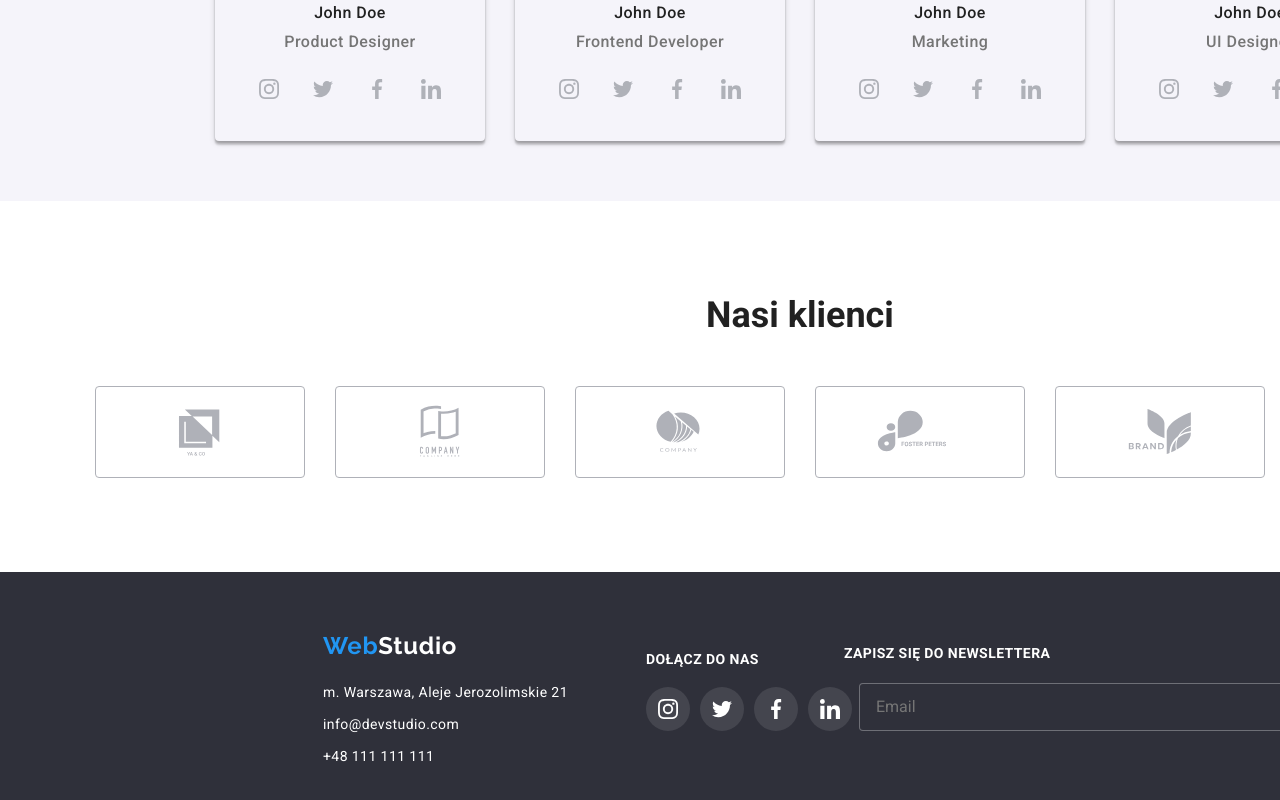
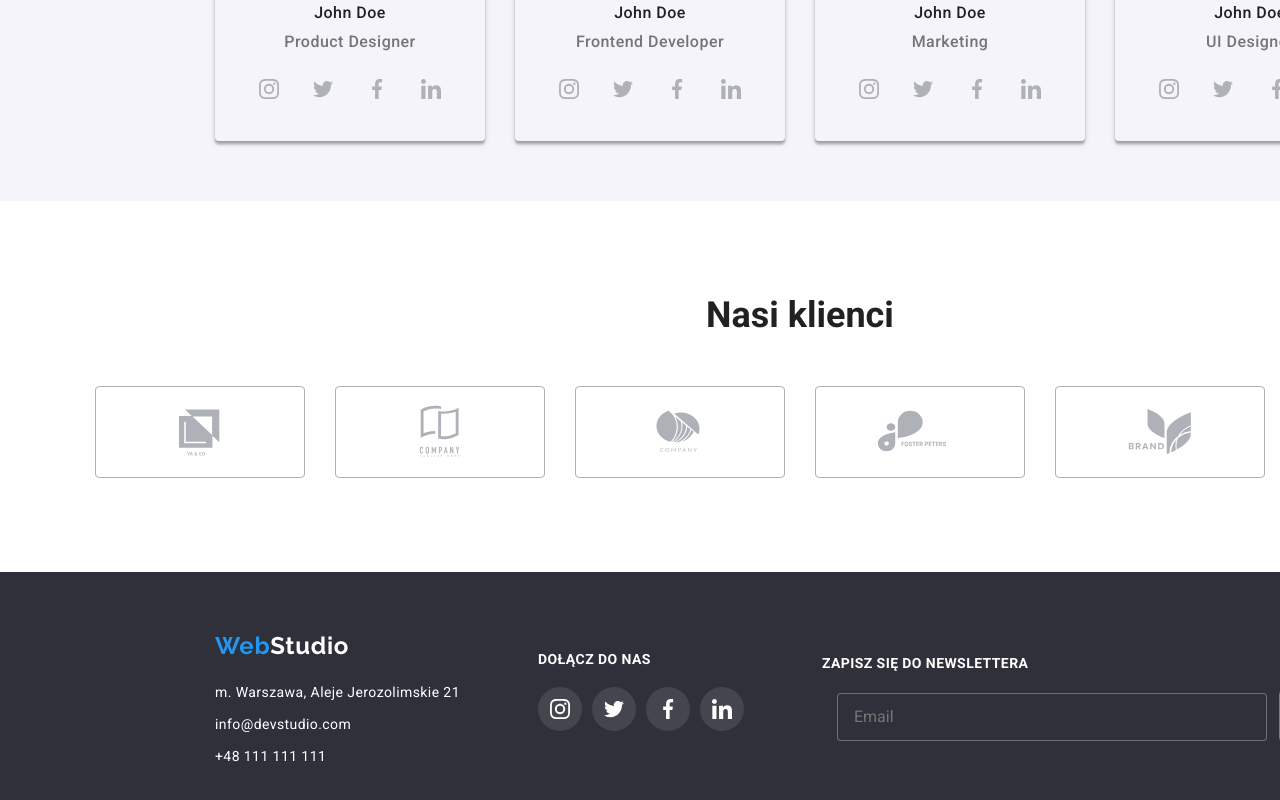
Before and after one commit to Rafal-Chojnacki/goit-markup-hw-08, a plain HTML site: page index.html in a window 1280 px wide. Shown: the part 1989-2789 px from the top of the page. Drawn offline with nearby package versions, Linux system fonts and the light colour scheme.

Commit message:
Small corectioms

```diff
--- a/sass/components/_footer.scss
+++ b/sass/components/_footer.scss
@@ -1,6 +1,6 @@
 .footer {
 	width: 480px;
-	height: 567px;
+	height: 603px;
 	margin-right: auto;
 	margin-left: auto;
 	margin-top: 0;
@@ -223,6 +223,7 @@
 		margin: auto;
 		display: flex;
 		justify-content: safe;
+		padding: 0;
 	}
 
 	.footer-middle-part {
@@ -290,6 +291,7 @@
 	}
 
 	.footer-upper-tablet {
+		width: auto;
 		margin: 0;
 		display: flex;
 		justify-content: left;
@@ -302,7 +304,7 @@
 		margin: 0;
 	}
 	.footer-middle-part {
-		width: 206px;
+		width: auto;
 		margin: 0;
 		padding-top: 65px;
 		padding-left: 78px;
@@ -310,9 +312,9 @@
 	}
 
 	.footer-right-part {
-		margin: 0;
-		padding-top: 62px;
-		padding-left: 70px;
+		margin-left: 78px;
+		margin-top: 0;
+		padding-top: 72px;
 
 		&__newsletterEmail {
 			padding-top: 10px;
```
Also changed, not shown: css/main.css, css/main.min.css, 2 other files.
